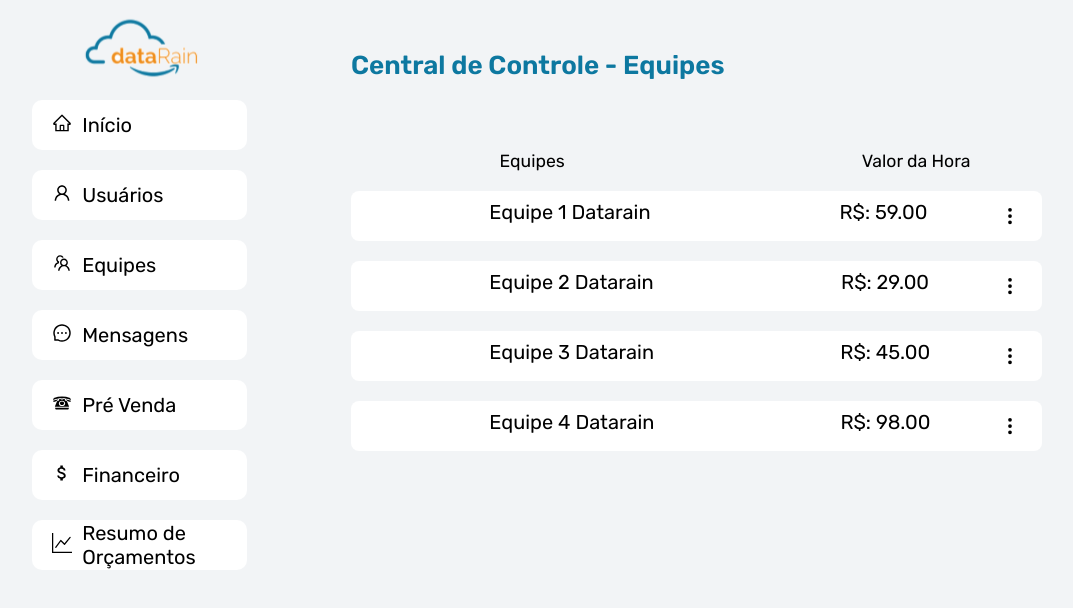
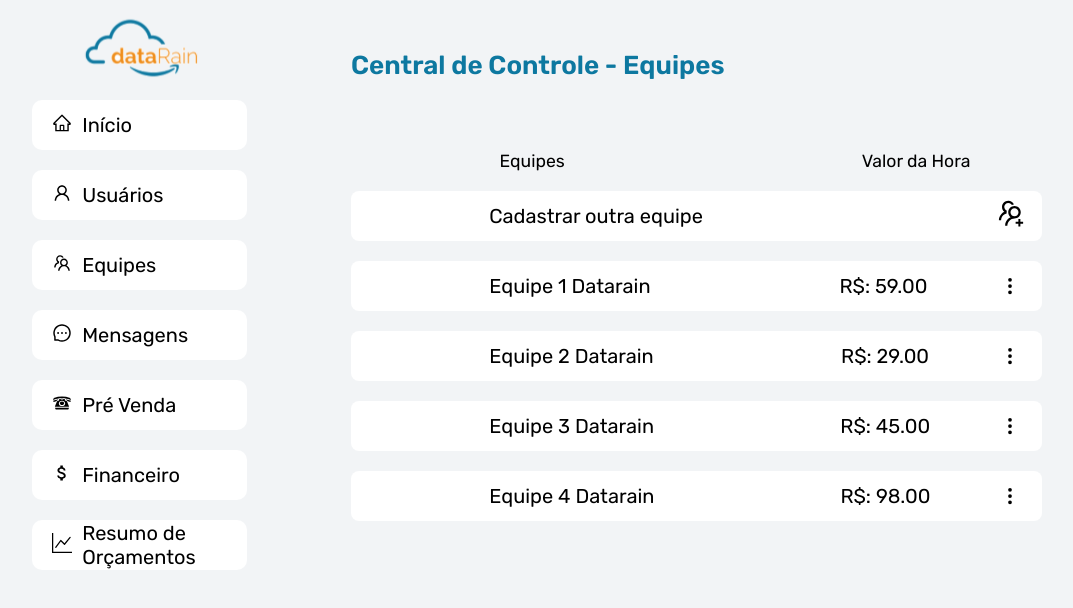
Before and after one commit to DataRain-Team-7/FRONT-BTC-finance-tool, a React (Vite) app: page /teams in a window 1280 px wide. Shown: the top 608 px of the page, without its empty margins (19-1092 px from the left). Built offline with nearby package versions, Linux system fonts and the light colour scheme.

Commit message:
refactor: change const name in styles-colors.ts

```diff
--- a/src/components/Navbar/style.ts
+++ b/src/components/Navbar/style.ts
@@ -60,7 +60,7 @@ export const NavbarContentLi = styled.li`
     }
 
     :hover {
-      background-color: ${theme.colors.terceryColor};
+      background-color: ${theme.colors.tertiaryColor};
       color: ${theme.colors.primaryColor};
     }
   `}
--- a/src/components/Teams/index.tsx
+++ b/src/components/Teams/index.tsx
@@ -2,9 +2,10 @@ import Navbar from "../Navbar";
 import * as S from "./style";
 import { teams } from "../../mocks/teams";
 import TeamsLi from "../TeamsLi";
+// import { AiOutlineUsergroupAdd } from "react-icons/ai"
 
 const Teams = () => {
-
+  const user = true ;
   return (
     <>
       <Navbar />
@@ -18,11 +19,17 @@ const Teams = () => {
             <p>Valor da Hora</p>
           </S.TeamsSubTitle>
           <S.TeamsUl>
-            {
-              teams.map((element,index) => {
-                return <TeamsLi team={element} key={index}/>
-              })
-            }
+            {user ? (
+              <S.TeamMockedLi>
+                <S.TeamMockedLiContent>
+                  <span>Cadastrar outra equipe</span>
+                  <span> <S.AddTeamIcon/></span>
+                </S.TeamMockedLiContent>
+              </S.TeamMockedLi>
+            ) : null}
+            {teams.map((element, index) => {
+              return <TeamsLi team={element} key={index} />;
+            })}
           </S.TeamsUl>
         </S.TeamsContent>
       </S.TeamsContainer>
--- a/src/components/Teams/style.ts
+++ b/src/components/Teams/style.ts
@@ -1,4 +1,5 @@
 import styled, { css } from "styled-components";
+import { AiOutlineUsergroupAdd } from "react-icons/ai"
 
 export const TeamsContainer = styled.div`
   ${({ theme }) => css`
@@ -48,3 +49,36 @@ export const TeamsUl = styled.ul`
   list-style: none;
   display: block;
 `;
+
+export const TeamMockedLi = styled.li`
+  ${({ theme }) => css`
+    display: flex;
+    align-items: center;
+    justify-content: space-between;
+    gap: 10px;
+    margin-bottom: 20px;
+    width: 90%;
+    height: 50px;
+    border-radius: 8px;
+    background-color: ${theme.colors.primaryColor};
+    font-size: ${theme.constants.fontBody};
+
+    span {
+      margin-left: 20%;
+    }
+  `}
+`;
+
+export const TeamMockedLiContent = styled.div`
+  width: 100%;
+  display: flex;
+  justify-content: space-between;
+  align-items: center;
+`;
+
+export const AddTeamIcon =  styled(AiOutlineUsergroupAdd)`
+  width: 2rem;
+  height: 2.2rem;
+  cursor: pointer;
+  margin-right: 15px
+`;
--- a/src/components/TeamsLi/index.tsx
+++ b/src/components/TeamsLi/index.tsx
@@ -1,7 +1,6 @@
 import * as S from "./style";
 
 import { TeamsTypes } from "../../types/interface";
-import { useState } from "react";
 import MenuDropdown from "../MenuDropdown";
 
 interface MocksInterface {
@@ -9,7 +8,6 @@ interface MocksInterface {
 }
 
 const TeamsLi = ({ team }: MocksInterface) => {
-  const [open, setOpen] = useState<boolean>(false);
 
   return (
     <S.TeamsLi>
--- a/src/components/TeamsLi/style.ts
+++ b/src/components/TeamsLi/style.ts
@@ -31,6 +31,7 @@ export const LiContent = styled.div`
   width: 100%;
   display: flex;
   justify-content: space-between;
+  align-items: center;
 `;
 
 export const DropdownUl = styled.ul`
@@ -55,7 +56,7 @@ export const DropdownLi = styled.li`
     height: 45%;
 
     :hover {
-      background-color: ${theme.colors.terceryColor};
+      background-color: ${theme.colors.tertiaryColor};
     }
   `}
 `;
--- a/src/styles/colors.ts
+++ b/src/styles/colors.ts
@@ -6,5 +6,4 @@ export const colors = {
     tertiaryColor: "#EF8E1C", //laranja
     inputFontColor: "#D1D1D1", // cinza claro
     darkGrey: "#98A9BC", //cinza mais escuro
-
 }
```
